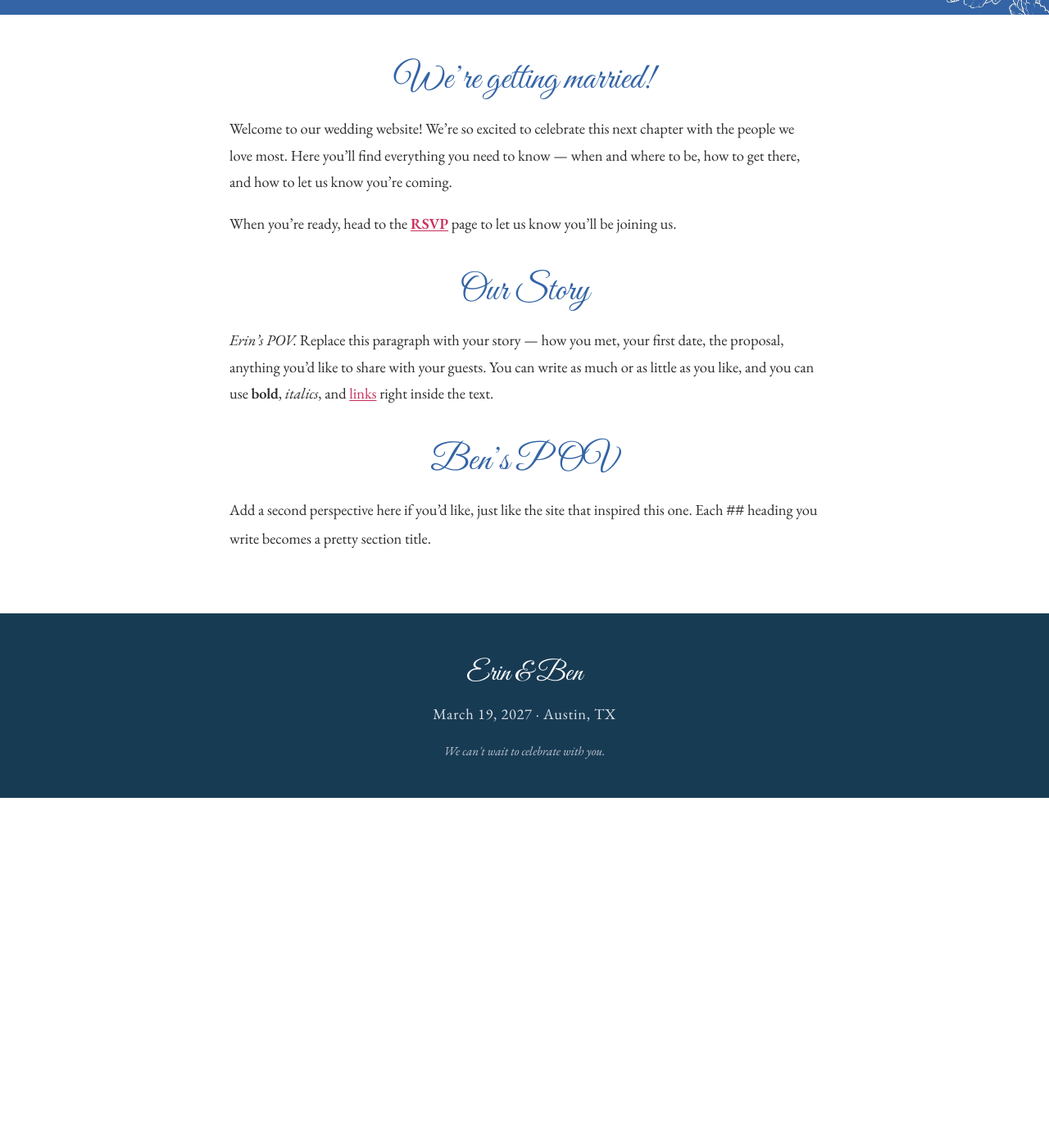
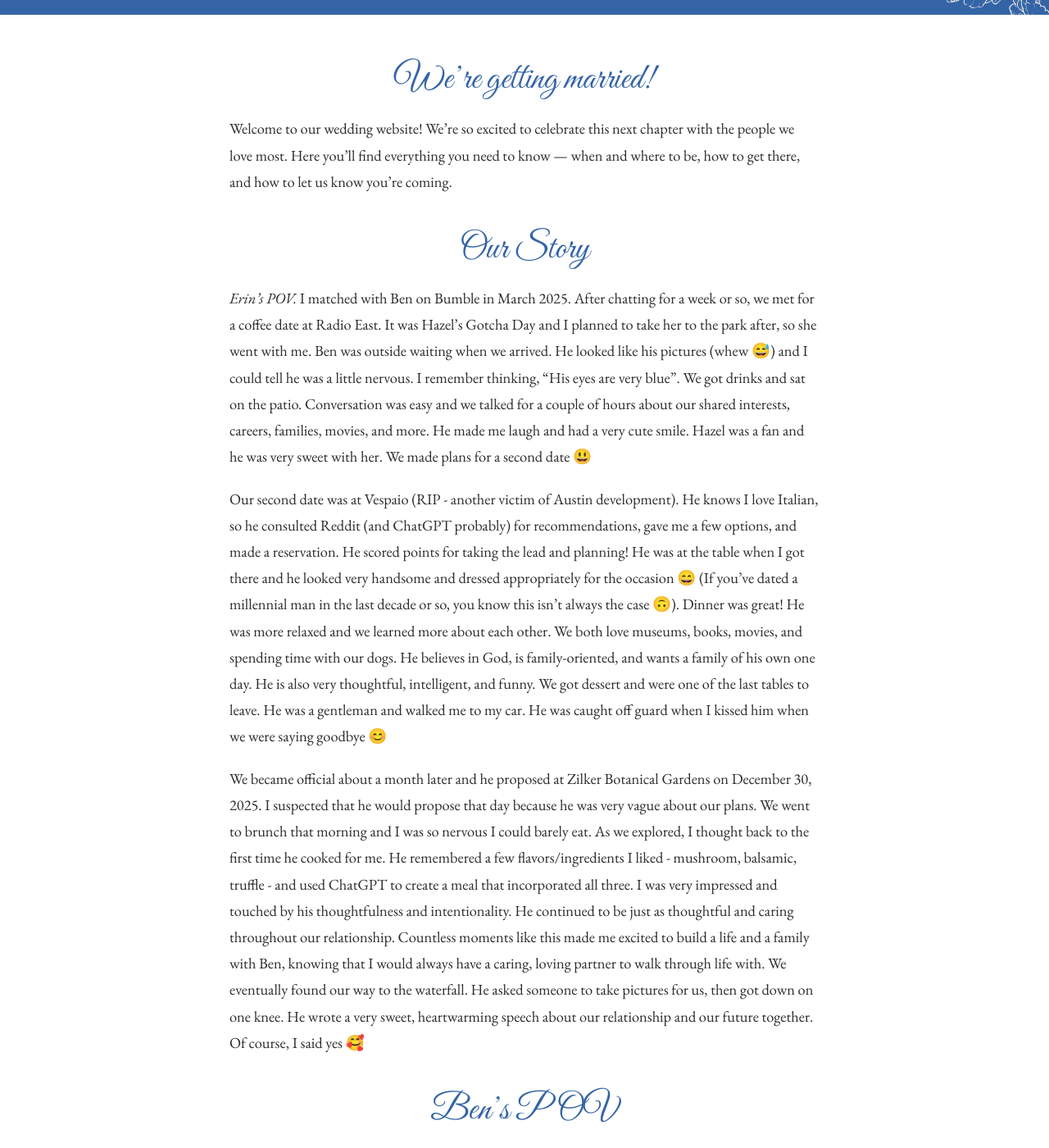
Before and after one commit to bjw7654/wedding-website, a Jekyll site: the page built from index.md, in a window 1280 px wide and 1400 px high, scrolled down 1481 px. Shown: the whole window at 82% size. Built offline with Jekyll 4.4.1, drawn with Linux system fonts in a browser that asks for light colours; before the commit the page ends 2454 px from its top, so only the background shows below that; some of the changed text lies outside the part shown.

Commit message:
Update index.md - stories

```diff
--- a/index.md
+++ b/index.md
@@ -10,17 +10,20 @@
 with the people we love most. Here you'll find everything you need to know — when
 and where to be, how to get there, and how to let us know you're coming.
 
-When you're ready, head to the **[RSVP]({{ site.rsvp_url }})** page to let us know
-you'll be joining us.
-
 ## Our Story
 
-*Erin's POV.* Replace this paragraph with your story — how you met, your first
-date, the proposal, anything you'd like to share with your guests. You can write
-as much or as little as you like, and you can use **bold**, *italics*, and
-[links](https://www.example.com) right inside the text.
+*Erin's POV.* I matched with Ben on Bumble in March 2025. After chatting for a week or so, we met for a coffee date at Radio East. It was Hazel's Gotcha Day and I planned to take her to the park after, so she went with me. Ben was outside waiting when we arrived. He looked like his pictures (whew 😅) and I could tell he was a little nervous. I remember thinking, "His eyes are very blue". We got drinks and sat on the patio. Conversation was easy and we talked for a couple of hours about our shared interests, careers, families, movies, and more.  He made me laugh and had a very cute smile. Hazel was a fan and he was very sweet with her. We made plans for a second date 😃
+
+Our second date was at Vespaio (RIP - another victim of Austin development). He knows I love Italian, so he consulted Reddit (and ChatGPT probably) for recommendations, gave me a few options, and made a reservation. He scored points for taking the lead and planning! He was at the table when I got there and he looked very handsome and dressed appropriately for the occasion 😄 (If you've dated a millennial man in the last decade or so, you know this isn't always the case 🙃). Dinner was great! He was more relaxed and we learned more about each other. We both love museums, books, movies, and spending time with our dogs. He believes in God, is family-oriented, and wants a family of his own one day. He is also very thoughtful, intelligent, and funny. We got dessert and were one of the last tables to leave. He was a gentleman and walked me to my car. He was caught off guard when I kissed him when we were saying goodbye 😊
+
+We became official about a month later and he proposed at Zilker Botanical Gardens on December 30, 2025. I suspected that he would propose that day because he was very vague about our plans. We went to brunch that morning and I was so nervous I could barely eat. As we explored, I thought back to the first time he cooked for me. He remembered a few flavors/ingredients I liked - mushroom, balsamic, truffle - and used ChatGPT to create a meal that incorporated all three. I was very impressed and touched by his thoughtfulness and intentionality. He continued to be just as thoughtful and caring throughout our relationship. Countless moments like this made me excited to build a life and a family with Ben, knowing that I would always have a caring, loving partner to walk through life with. We eventually found our way to the waterfall. He asked someone to take pictures for us, then got down on one knee. He wrote a very sweet, heartwarming speech about our relationship and our future together. Of course, I said yes 🥰
 
 ## Ben's POV
 
-Add a second perspective here if you'd like, just like the site that inspired
-this one. Each `##` heading you write becomes a pretty section title.
+I was nervous before our first dinner. The quiet, all-day kind of nerves that sit in your chest and won't quite settle. I had already met Erin once for coffee. A short, casual chance to make sure we got along, and it was great. She was beautiful and intelligent, and she brought her dog Hazel, whom I loved immediately. So when we planned our first dinner date at Vespaio, I already knew how much I was hoping this would turn into something more.
+
+I got there early, and I was so visibly nervous that the host took pity on me and brought me a shot of tequila. Sitting across from her, I was struck by how intelligent, grounded, and family-driven she was. She was thoughtful and introspective; she loved history and museums, books and movies. Led by her faith, she had the core values I’d always hoped to find, and I wanted to make a good impression more than I knew how to manage.
+
+I spent most of the date convinced I was bombing. I thought I was awkward. I thought I was too nervous. I thought there was no way I was coming across the way I wanted to. But then I walked her back to her car, and before I had time to overthink anything else, she went in for a kiss. After that, I never looked back.
+
+In the dates and days that followed, I found myself imagining a whole life with her: the home we would build, the places we would go, the quiet nights we would share, the conversations we would keep having for the rest of our lives. I could picture a life full of meaning, curiosity, faith, family, travel, books, movies, museums, and all the ordinary time together that somehow already felt extraordinary.
```
